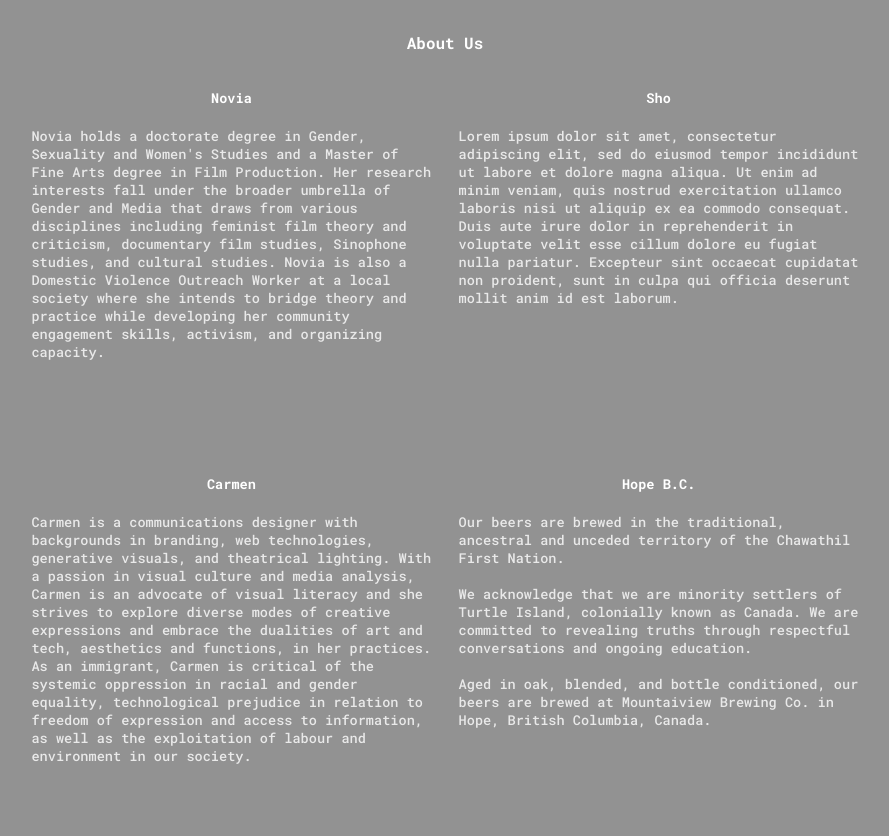
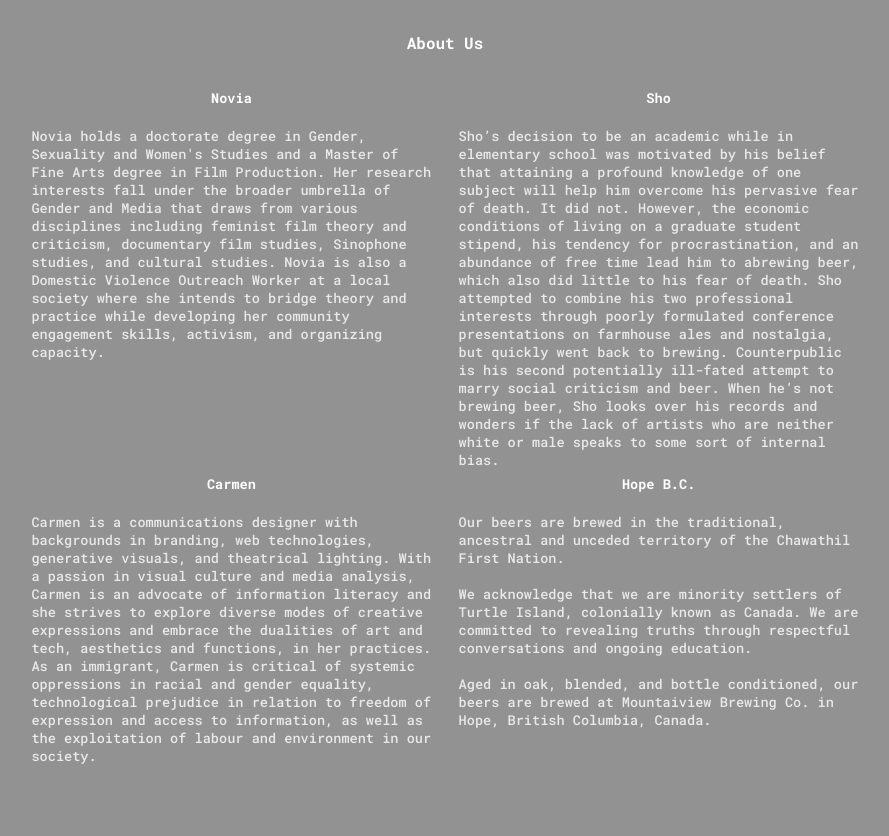
Before and after one commit to lxstudio/counterpublicbiru, a plain HTML site: page index.html in a window 1280 px wide. Shown: the part 3980-4816 px from the top of the page, without its empty margins (195-1084 px from the left). Drawn offline with Linux system fonts and the light colour scheme.

Commit message:
Update index.html
updated Sho's bio

```diff
--- a/index.html
+++ b/index.html
@@ -96,11 +96,11 @@
 				</div>
 				<div class="content__related-item">
 					<h3 class="content__related-title">Sho</h3>
-					<p class="content__bio">Lorem ipsum dolor sit amet, consectetur adipiscing elit, sed do eiusmod tempor incididunt ut labore et dolore magna aliqua. Ut enim ad minim veniam, quis nostrud exercitation ullamco laboris nisi ut aliquip ex ea commodo consequat. Duis aute irure dolor in reprehenderit in voluptate velit esse cillum dolore eu fugiat nulla pariatur. Excepteur sint occaecat cupidatat non proident, sunt in culpa qui officia deserunt mollit anim id est laborum.</p>
+					<p class="content__bio">Sho’s decision to be an academic while in elementary school was motivated by his belief that attaining a profound knowledge of one subject will help him overcome his pervasive fear of death. It did not. However, the economic conditions of living on a graduate student stipend, his tendency for procrastination, and an abundance of free time lead him to abrewing beer, which also did little to his fear of death. Sho attempted to combine his two professional interests through poorly formulated conference presentations on farmhouse ales and nostalgia, but quickly went back to brewing. Counterpublic is his second potentially ill-fated attempt to marry social criticism and beer. When he’s not brewing beer, Sho looks over his records and wonders if the lack of artists who are neither white or male speaks to some sort of internal bias. </p>
 				</div>
 				<div class="content__related-item">
 					<h3 class="content__related-title">Carmen</h3>
-					<p class="content__bio">Carmen is a communications designer with backgrounds in branding, web technologies, generative visuals, and theatrical lighting. With a passion in visual culture and media analysis, Carmen is an advocate of visual literacy and she strives to explore diverse modes of creative expressions and embrace the dualities of art and tech, aesthetics and functions, in her practices. As an immigrant, Carmen is critical of the systemic oppression in racial and gender equality, technological prejudice in relation to freedom of expression and access to information, as well as the exploitation of labour and environment in our society.</p>
+					<p class="content__bio">Carmen is a communications designer with backgrounds in branding, web technologies, generative visuals, and theatrical lighting. With a passion in visual culture and media analysis, Carmen is an advocate of information literacy and she strives to explore diverse modes of creative expressions and embrace the dualities of art and tech, aesthetics and functions, in her practices. As an immigrant, Carmen is critical of systemic oppressions in racial and gender equality, technological prejudice in relation to freedom of expression and access to information, as well as the exploitation of labour and environment in our society.</p>
 				</div>
 				<div class="content__related-item">
 					<h3 class="content__related-title">Hope B.C.</h3>
```
